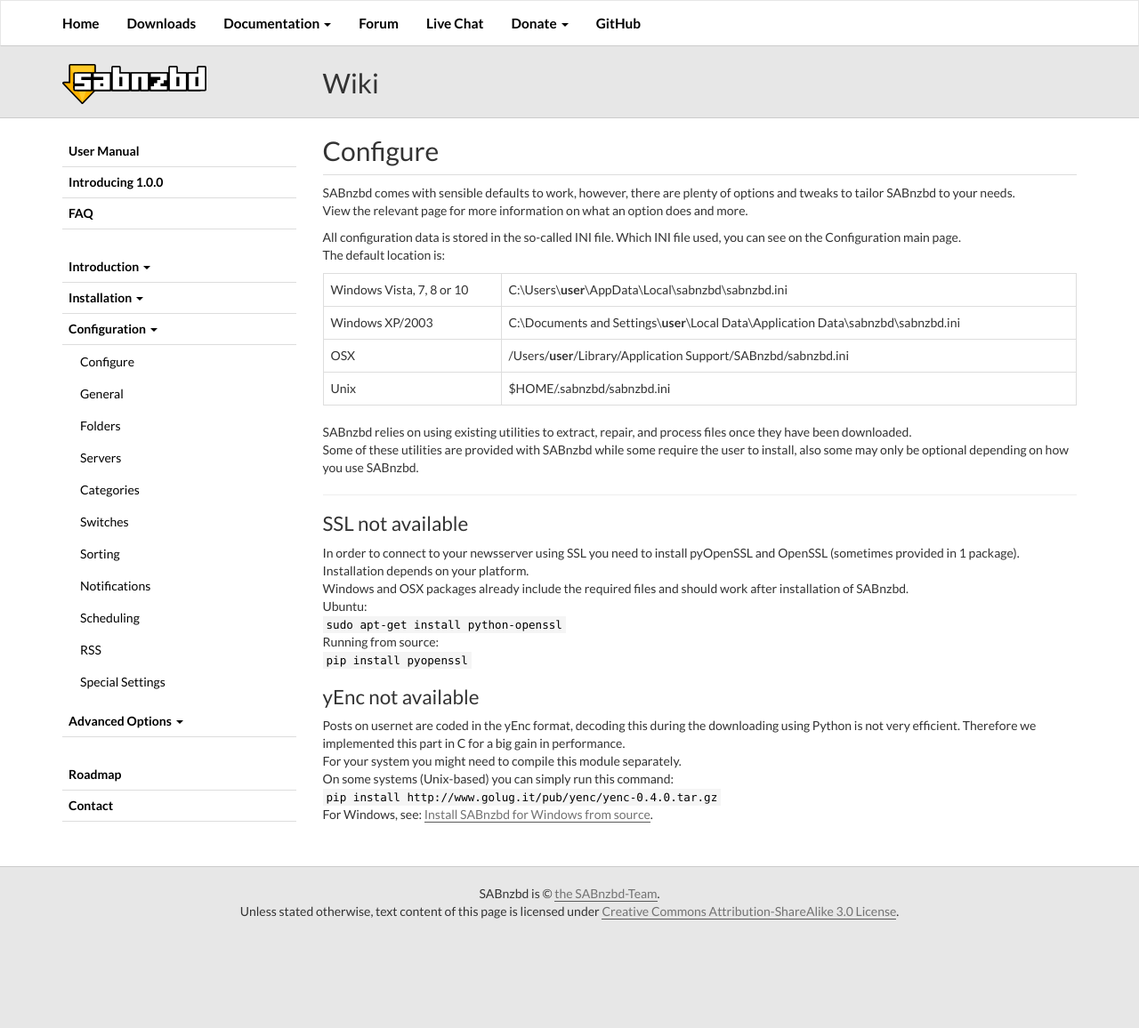
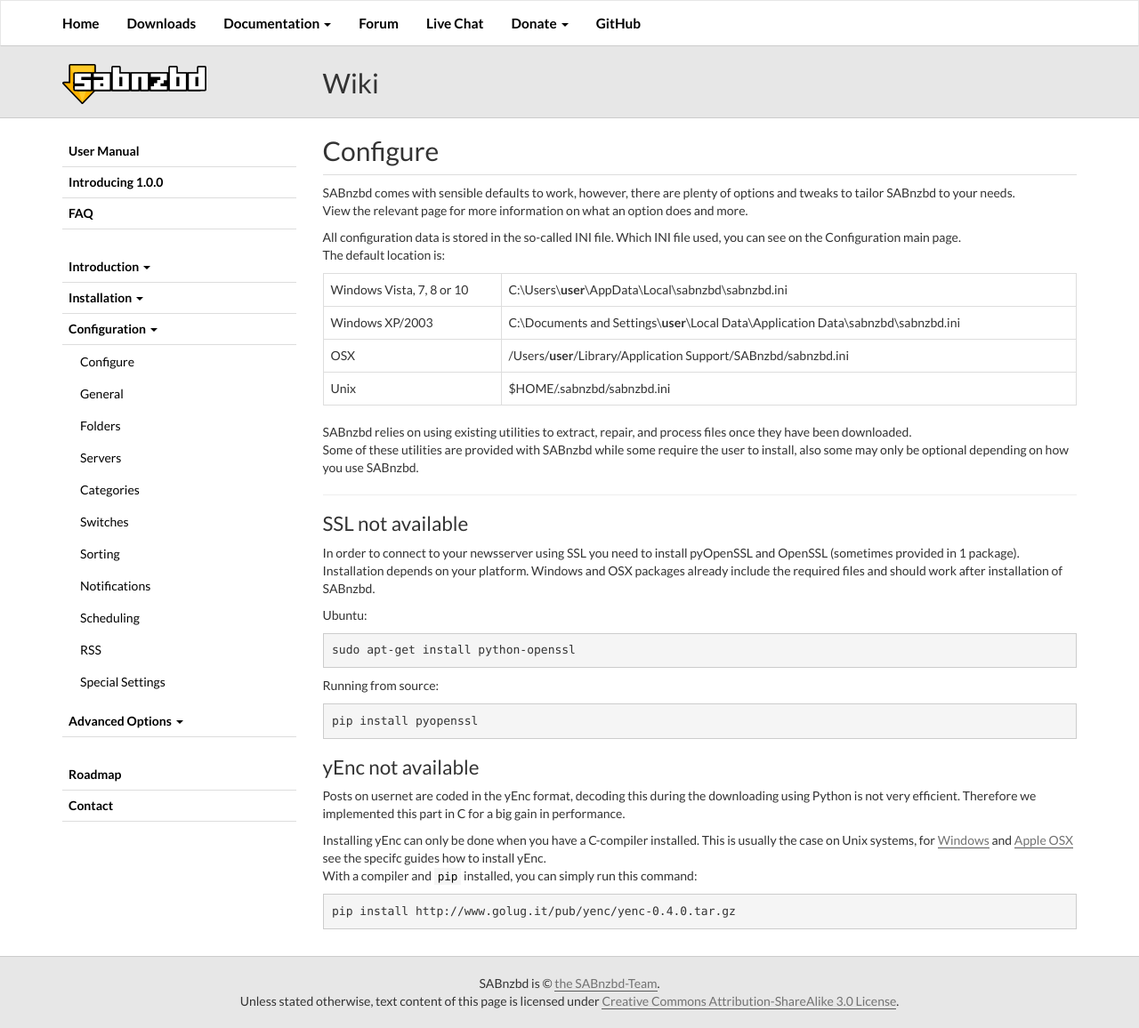
Before and after one commit to sabnzbd/sabnzbd.github.io, a Jekyll site: the page built from wiki/configuration/1.0/configure.html, in a window 1280 px wide. Shown: the whole page at 89% size. Built offline with Jekyll 4.4.1, drawn with Linux system fonts in a browser that asks for light colours; before the commit the page ends 1055 px from its top, so only the background shows below that.

Commit message:
Style updates of Configure page

```diff
--- a/wiki/configuration/1.0/configure.html
+++ b/wiki/configuration/1.0/configure.html
@@ -35,18 +35,15 @@
 <hr>
 
 <h2 id="no_ssl"><span>SSL not available</span></h2>
-<p>In order to connect to your newsserver using SSL you need to install pyOpenSSL and OpenSSL (sometimes provided in 1 package). Installation depends on your platform.<br>
-    Windows and OSX packages already include the required files and should work after installation of SABnzbd.<br>
-    Ubuntu: <br>
-    <code>sudo apt-get install python-openssl</code><br>
-    Running from source: <br>
-    <code>pip install pyopenssl</code>
+<p>In order to connect to your newsserver using SSL you need to install pyOpenSSL and OpenSSL (sometimes provided in 1 package). Installation depends on your platform. Windows and OSX packages already include the required files and should work after installation of SABnzbd.</p>
+<p>Ubuntu: <br>
+    <pre><code>sudo apt-get install python-openssl</code></pre>
+ <p>Running from source: <br>
+    <pre><code>pip install pyopenssl</code></pre>
 </p>
 
 <h2 id="no_yenc"><span>yEnc not available</span></h2>
-<p>Posts on usernet are coded in the yEnc format, decoding this during the downloading using Python is not very efficient. Therefore we implemented this part in C for a big gain in performance.<br>
-    For your system you might need to compile this module separately.<br>
-    On some systems (Unix-based) you can simply run this command:<br>
-     <code>pip install http://www.golug.it/pub/yenc/yenc-0.4.0.tar.gz</code><br>
-     For Windows, see: <a href="/wiki/installation/install-from-source-windows">Install SABnzbd for Windows from source</a>.
-</p>
+<p>Posts on usernet are coded in the yEnc format, decoding this during the downloading using Python is not very efficient. Therefore we implemented this part in C for a big gain in performance.
+<p>Installing yEnc can only be done when you have a C-compiler installed. This is usually the case on Unix systems, for <a href="/wiki/installation/install-from-source-windows">Windows</a> and <a href="/wiki/installation/install-osx-src">Apple OSX</a> see the specifc guides how to install yEnc.<br>
+With a compiler and <code>pip</code> installed, you can simply run this command:
+<pre><code>pip install http://www.golug.it/pub/yenc/yenc-0.4.0.tar.gz</pre></code>
```
